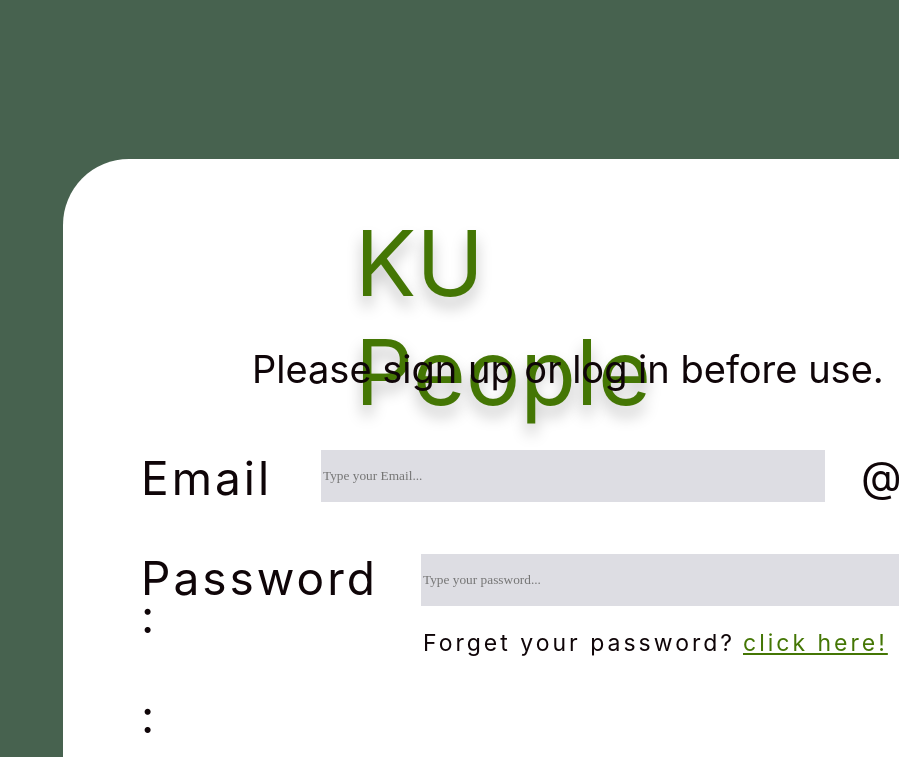
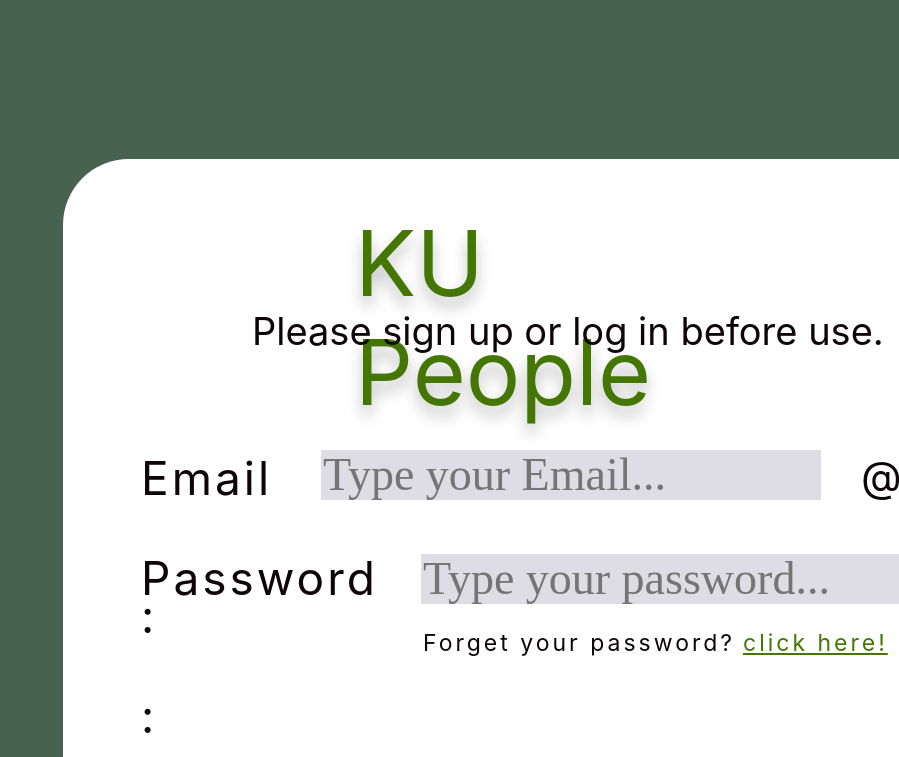
Before and after one commit to qqunx9999/KPP_Frontend, a React (Create React App) app in the folder frontend/: page /LogIn in a window 1280 px wide. Shown: the top 757 px of the page, without its empty margins (381-1280 px from the left). Built offline with nearby package versions, Linux system fonts and the light colour scheme.

Commit message:
UseContainerClassInLoginPage

```diff
--- a/frontend/src/Pages/LoginPage.tsx
+++ b/frontend/src/Pages/LoginPage.tsx
@@ -5,14 +5,17 @@ import {
   Route,
   Link
 } from "react-router-dom";
+import 'bootstrap/dist/css/bootstrap.css';
 import '../CSSsource/LoginPage.css';
 import SignUpPage from "./SignUpPage"
 import AuthenLogIn from './AuthenLogIn';
 
 const LoginPage = () => {
   return (
-      <div className="LogInPage1">
-        <div className="CenterFrameLogin1">
+    <div className="LogInPage1">
+      <div className="container">
+      <div className="CenterFrameLogin1">
+
           <div className="KUPeopleLogin1">
                   KU People
           </div>
@@ -60,6 +63,7 @@ const LoginPage = () => {
           </Link>
         </div>
       </div>
+    </div>
 
   );
 }
```
